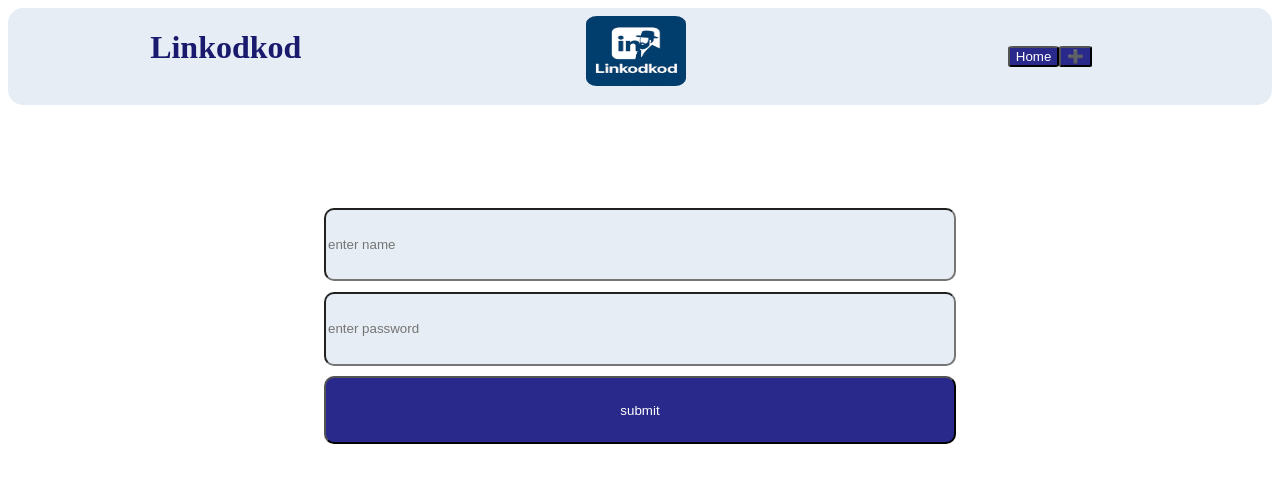
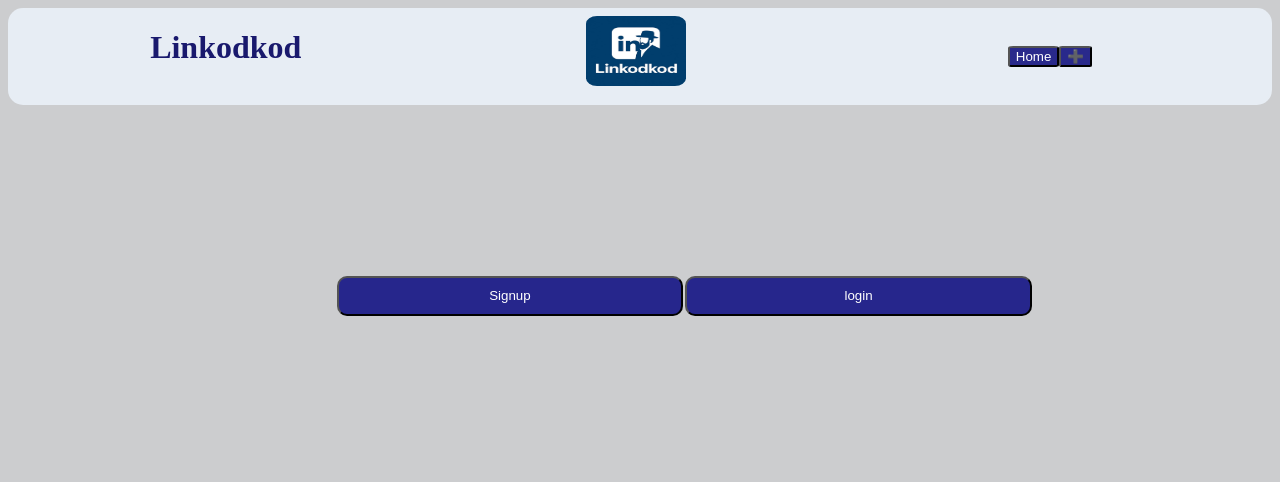
Before and after one commit to moshik1807/linkodkod, a React (Vite) app in the folder linkodkod_client/: page / in a window 1280 px wide. Shown: the top 482 px of the page. Built offline with nearby package versions, Linux system fonts and the light colour scheme.

Commit message:
added authPage and auth css

```diff
--- a/linkodkod_client/src/App.tsx
+++ b/linkodkod_client/src/App.tsx
@@ -6,19 +6,22 @@ import Create from './pages/createPage';
 import Layout from './components/application-layout/layout';
 import SignupPage from './pages/signupPage';
 import LoginPage from './pages/loginPage';
+import AuthPage from './pages/authPage';
 function App() {
 
   return (
     <>
     <BrowserRouter>
-    <Layout>
+      <Layout>
       <Routes>
-        <Route path='/' element={<LoginPage/>}></Route>
-        {/* <Route path='/' element={<Home/>}></Route> */}
-        <Route path='/postPage' element={<PostPage/>}></Route>
-        <Route path='/create' element={<Create/>}></Route>
+          <Route path='/' element={<AuthPage/>}></Route>
+          <Route path='/login' element={<LoginPage/>}></Route>
+          <Route path='/signup' element={<SignupPage/>}></Route>
+          <Route path='/home' element={<Home/>}></Route>
+          <Route path='/postPage' element={<PostPage/>}></Route>
+          <Route path='/create' element={<Create/>}></Route>
       </Routes>
-    </Layout>
+      </Layout>
     </BrowserRouter>
     </>
   )
--- a/linkodkod_client/src/components/application-layout/navbar.tsx
+++ b/linkodkod_client/src/components/application-layout/navbar.tsx
@@ -7,7 +7,7 @@ export default function Navbar(){
     return(
         <div className="navbar">
         <button onClick={()=>{
-            navigate("/")
+            navigate("/home")
         }}>Home</button>
 
         <button onClick={()=>{
--- a/linkodkod_client/src/components/post/postComponent.tsx
+++ b/linkodkod_client/src/components/post/postComponent.tsx
@@ -6,7 +6,7 @@ export default function Post(props:{imgSrc:string,description:string,authorName:
     const navigate = useNavigate();
     const id = props.id.toString()
     return(
-        <button id={props.id.toString()} onClick={()=>{navigate('postPage', { state: { id }})}}>
+        <button id={props.id.toString()} onClick={()=>{navigate('/postPage', { state: { id }})}}>
             <div className="post">
             <img src={props.imgSrc} alt="" />
             <p>{props.description}</p>
--- /dev/null
+++ b/linkodkod_client/src/pages/authPage.tsx
@@ -0,0 +1,18 @@
+import { useNavigate } from "react-router";
+import "../syles/pagesStyle/authPageStyle.css"
+export default function AuthPage(){
+    const navigate = useNavigate();
+    return(
+        <>
+        <main id="auth">
+        <button onClick={()=>{
+            navigate('signup')
+        }}>Signup</button>
+
+        <button onClick={()=>{
+            navigate('login')
+        }}>login</button>
+        </main>
+        </>
+    )
+}
--- a/linkodkod_client/src/pages/homePage.tsx
+++ b/linkodkod_client/src/pages/homePage.tsx
@@ -3,7 +3,6 @@ import "../syles/pagesStyle/homeStyle.css"
 import { useState,useEffect } from "react"
 
 export default function Home(){
-    console.log(111)
         type Post = {
         imgSrc: string;
         description: string;
@@ -19,10 +18,11 @@ export default function Home(){
     useEffect(() => {
         fetch("http://localhost:3000/posts/getAll")
             .then((res)=> res.json())
-            .then((data)=> setPosts(JSON.parse(data)))
+            .then((data)=> setPosts(data))
             .catch((err)=> seterr((err)))
     }, []);
     console.log(posts)
+    console.log(err)
     console.log(Object.keys(err))
 
     if(err){
--- /dev/null
+++ b/linkodkod_client/src/syles/pagesStyle/authPageStyle.css
@@ -0,0 +1,13 @@
+#auth{
+    margin-top: 10%;
+    display: flex;
+    justify-content: center;
+}
+#auth button{
+    margin-top: 3%;
+    background-color: rgb(38, 38, 140);
+    color:white;
+    width: 30%;
+    height: 40px;
+    border-radius: 10px;
+}
```
